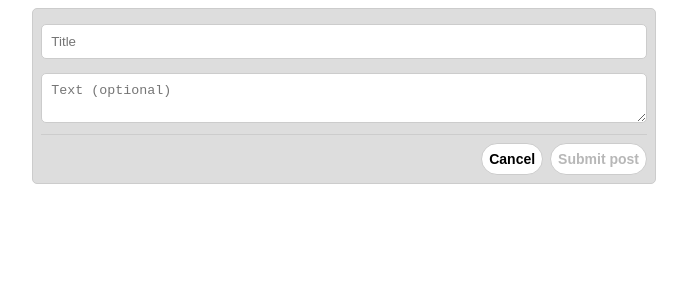
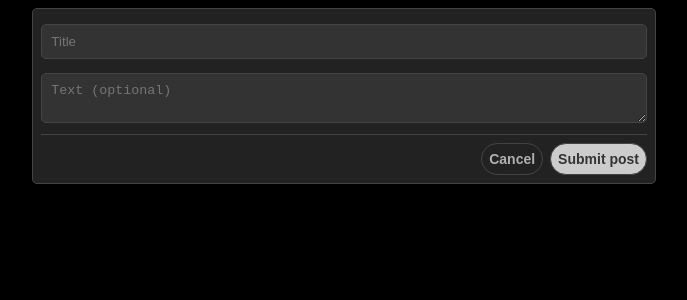
Before and after one commit to stephenreynolds/forum-cms, a React app: page /new in a window 1280 px wide. Shown: the top 300 px of the page, without its empty margins (296-983 px from the left). Built offline with nearby package versions, Linux system fonts and the light colour scheme; the HTML template or start-up script is replaced by a standard one; what redux-immutable-state-invariant would draw is missing.

Commit message:
Change colors to dark theme

```diff
--- a/src/app/components/baseStyles.tsx
+++ b/src/app/components/baseStyles.tsx
@@ -1,7 +1,18 @@
 import { createGlobalStyle } from "styled-components";
 
 export default createGlobalStyle`
-  body {
+  html, body {
+    margin: 0;
+    background-color: #000;
     font-family: sans-serif;
+    color: #b0b0b0;
+  }
+
+  h1, h2, h3, h4, h5, h6 {
+    color: #b0b0b0;
+  }
+
+  p {
+    color: #b0b0b0;
   }
 `;
--- a/src/app/components/layout/button.tsx
+++ b/src/app/components/layout/button.tsx
@@ -1,15 +1,16 @@
 import styled from "styled-components";
 
 export const RoundedButton = styled.button`
-  border: 1px solid #ccc;
+  border: 1px solid #444;
   border-radius: 99px;
   padding: 0.5em;
   font-size: 14px;
   font-weight: 600;
-  background-color: #fff;
+  background-color: ${props => props.backgroundColor ? props.backgroundColor : "#222"};
+  color: ${props => props.textColor ? props.textColor : "#b0b0b0"};
 
   &:hover {
     cursor: pointer;
-    background-color: #eee;
+    background-color: ${props => props.hoverBackgroundColor ? props.hoverBackgroundColor : "#333"};
   }
 `;
--- a/src/app/components/layout/card.tsx
+++ b/src/app/components/layout/card.tsx
@@ -3,9 +3,13 @@ import styled from "styled-components";
 const Card = styled.div`
   padding: 0.5em;
   margin: 0.5em;
-  background-color: #ddd;
-  border: 1px solid #ccc;
+  background-color: #222;
+  border: 1px solid #444;
   border-radius: 5px;
+
+  &:hover {
+    border-color: ${props => props.canHover ? "#888" : "#444"};
+  }
 `;
 
 export default Card;
--- a/src/app/components/layout/input.tsx
+++ b/src/app/components/layout/input.tsx
@@ -4,8 +4,10 @@ const Input = styled.input`
   width: 100%;
   box-sizing: border-box;
   padding: 0.7em;
-  border: 1px solid #ccc;
+  border: 1px solid #444;
   border-radius: 5px;
+  background-color: #333;
+  color: #b0b0b0;
 `;
 
 export default Input;
--- a/src/app/components/layout/textarea.tsx
+++ b/src/app/components/layout/textarea.tsx
@@ -4,8 +4,10 @@ const TextArea = styled.textarea`
   width: 100%;
   box-sizing: border-box;
   padding: 0.7em;
-  border: 1px solid #ccc;
+  border: 1px solid #444;
   border-radius: 5px;
+  background-color: #333;
+  color: #b0b0b0;
 `;
 
 export default TextArea;
--- a/src/app/components/posts/new-post/new-post-form.tsx
+++ b/src/app/components/posts/new-post/new-post-form.tsx
@@ -18,7 +18,7 @@ const StyledForm = styled.form`
 `;
 
 const SubmitSection = styled.div`
-  border-top: 1px solid #ccc;
+  border-top: 1px solid #444;
   padding-top: 0.5em;
   display: flex;
   flex-direction: row-reverse;
@@ -75,7 +75,10 @@ const NewPostForm = ({ actions }: Props) => {
           <TextArea name="text" placeholder="Text (optional)" value={text} onChange={handleTextChange} />
 
           <SubmitSection>
-            <RoundedButton type="button" onClick={submit} disabled={!formValid()}>Submit post</RoundedButton>
+            <RoundedButton type="button" onClick={submit} disabled={!formValid()}
+                           backgroundColor="#ccc" textColor="#333" hoverBackgroundColor="#bbb">
+              Submit post
+            </RoundedButton>
             <RoundedButton type="button" onClick={cancel}>Cancel</RoundedButton>
           </SubmitSection>
         </StyledForm>
--- a/src/app/components/posts/post-header.tsx
+++ b/src/app/components/posts/post-header.tsx
@@ -4,8 +4,8 @@ import ReactTooltip from "react-tooltip";
 import styled from "styled-components";
 
 const UserLink = styled(Link)`
-  color: initial;
   text-decoration: none;
+  color: #b0b0b0;
 
   &:hover {
     text-decoration: underline;
@@ -19,6 +19,10 @@ const CreatedTooltip = styled.span`
   }
 `;
 
+const HeaderDiv = styled.div`
+  font-size: 0.75em;
+`;
+
 type PostHeaderProps = {
   author: string;
   created: Date;
@@ -26,14 +30,14 @@ type PostHeaderProps = {
 
 const PostHeader = ({ author, created }: PostHeaderProps) => {
   return (
-    <div>
+    <HeaderDiv>
       <div>
         Posted by <UserLink to={"/user/" + author}>{author}</UserLink> <CreatedTooltip
         data-tip={moment(created).format("llll")} data-effect="solid"
         data-delay-show="1000">{moment(created).fromNow()}</CreatedTooltip>
         <ReactTooltip />
       </div>
-    </div>
+    </HeaderDiv>
   );
 };
 
--- a/src/app/components/posts/post-preview.tsx
+++ b/src/app/components/posts/post-preview.tsx
@@ -19,7 +19,7 @@ const createPostLink = (id: string, title: string) => {
 
 const PostPreview = (post: PostModel) => {
   return (
-    <Card>
+    <Card canHover>
       <PostHeader author={post.author} created={post.created} />
       <PreviewLink to={createPostLink(post.id, post.title)}>
         <h3>{post.title}</h3>
```
